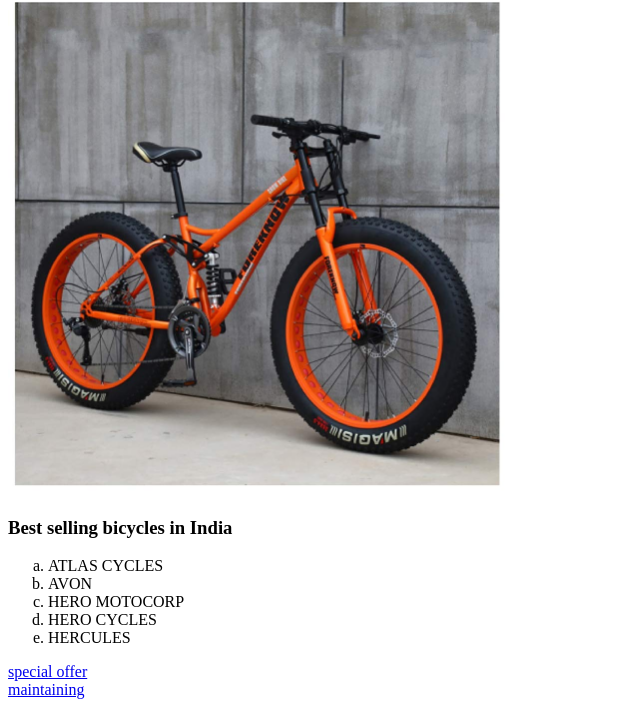
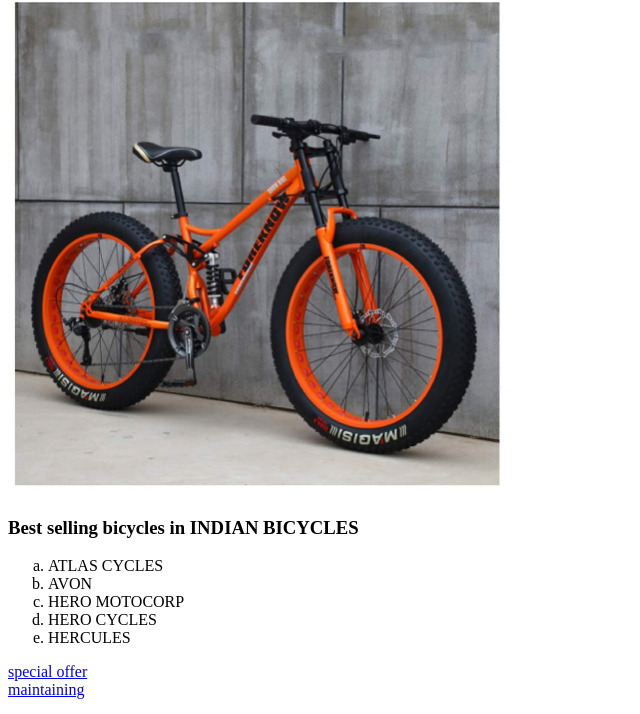
Before and after one commit to DeepasreeC/3C03CSC, a plain HTML site: page index.html in a window 1280 px wide. Shown: the part 86-800 px from the top of the page, without its empty margins (0-640 px from the left). Drawn offline with Linux system fonts and the light colour scheme.

Commit message:
Update index.html

```diff
--- a/index.html
+++ b/index.html
@@ -1,7 +1,7 @@
 <!DOCTYPE html>
 <html>
  <head>
-   <title> BICYCLES</title>
+   <title> INDIAN BICYCLES</title>
  </head>
 <body>
     <img src="logo.jpg" width="90" style="float:left" />
@@ -9,7 +9,7 @@
 
     <img src="mar.jpg" width="500"/> </br>
 
-    <h3>Best selling bicycles in India</h3>
+    <h3>Best selling bicycles in INDIAN BICYCLES </h3>
 
     <ol type="a">
     <li>  ATLAS CYCLES   </li>
```
